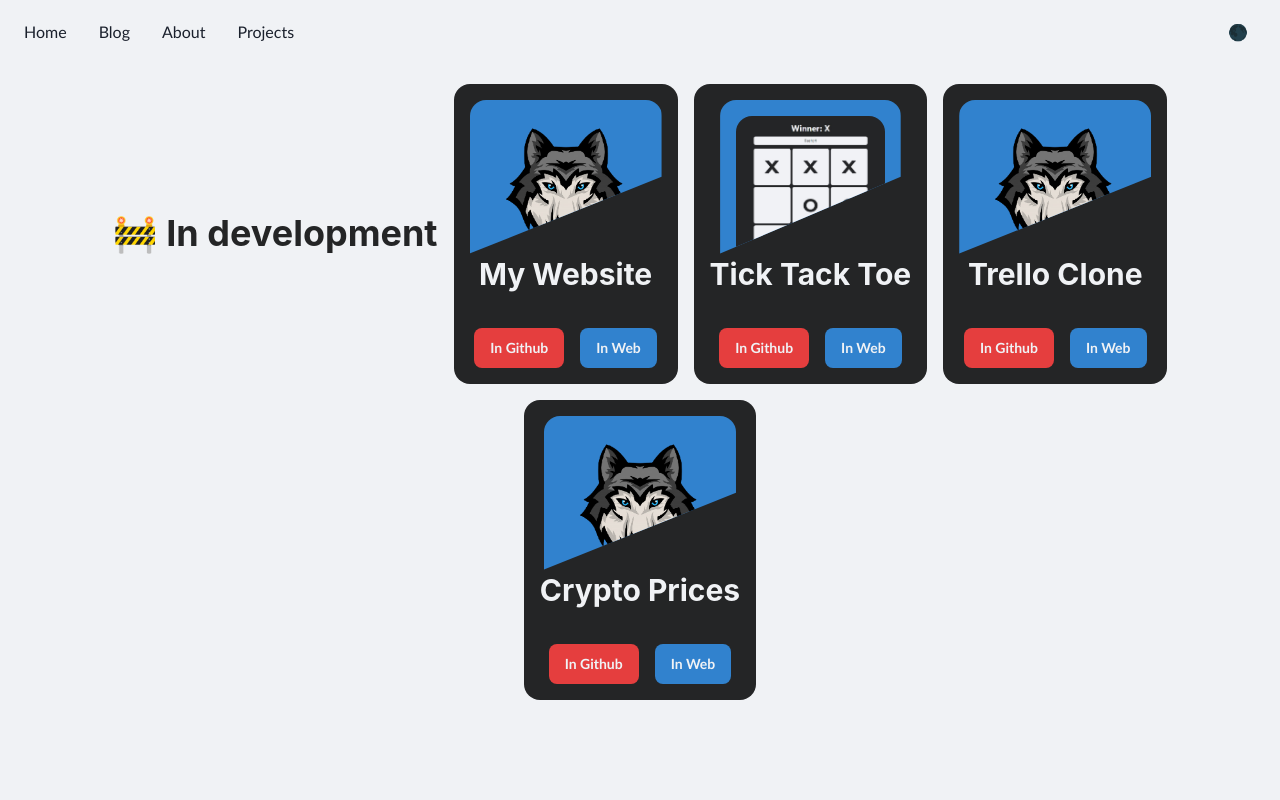
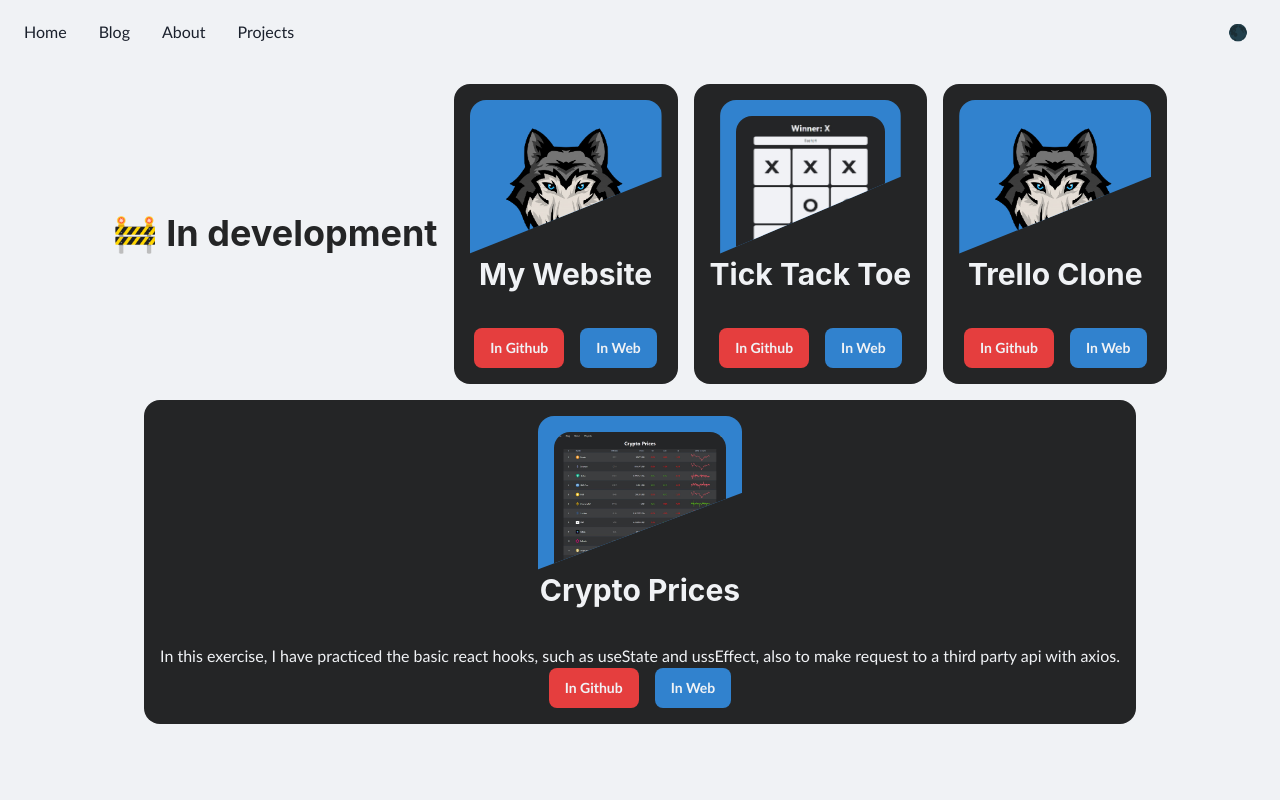
Before and after one commit to wolfero/old_web, a Next.js app: page /projects in a window 1280 px wide. Shown: the top 800 px of the page. Built offline with nearby package versions, Linux system fonts and the light colour scheme.

Commit message:
🗃️ update projectsLinks

```diff
--- a/data/projectsLinks.js
+++ b/data/projectsLinks.js
@@ -1,26 +1,30 @@
 export const projectsLinks = [
     {
         name: "My Website",
+        description: "",
         webLink: "/",
         githubLink: "https://github.com/wolfero/web",
         image: ""
     },
     {
         name: "Tick Tack Toe",
+        description: "",
         webLink: "/projects/ticktacktoe",
         githubLink: "https://github.com/wolfero/web/tree/master/src/views/projects/TickTackToe",
         image: "/assets/projects/ticktacktoe.jpg"
     },
     {
         name: "Trello Clone",
+        description: "",
         webLink: "/projects/trello-clone",
         githubLink: "https://github.com/wolfero/web/tree/master/src/views/projects/TrelloClone",
         image: ""
     },
     {
         name: "Crypto Prices",
+        description: "In this exercise, I have practiced the basic react hooks, such as useState and ussEffect, also to make request to a third party api with axios.",
         webLink: "/projects/crypto-prices",
         githubLink: "https://github.com/wolfero/web/tree/master/src/views/projects/CryptoPrices",
-        image: ""
+        image: "/assets/projects/cryptoPrices.jpg"
     },
 ];
```
